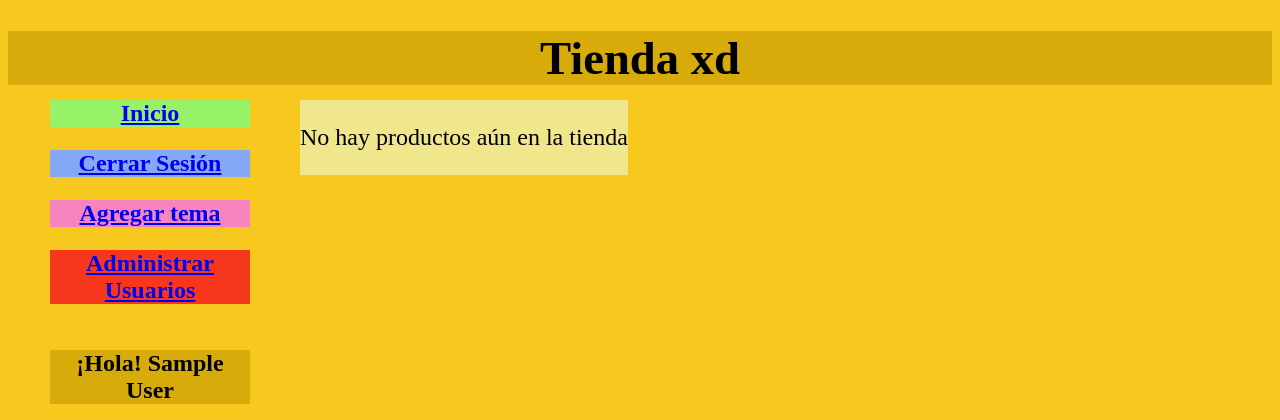
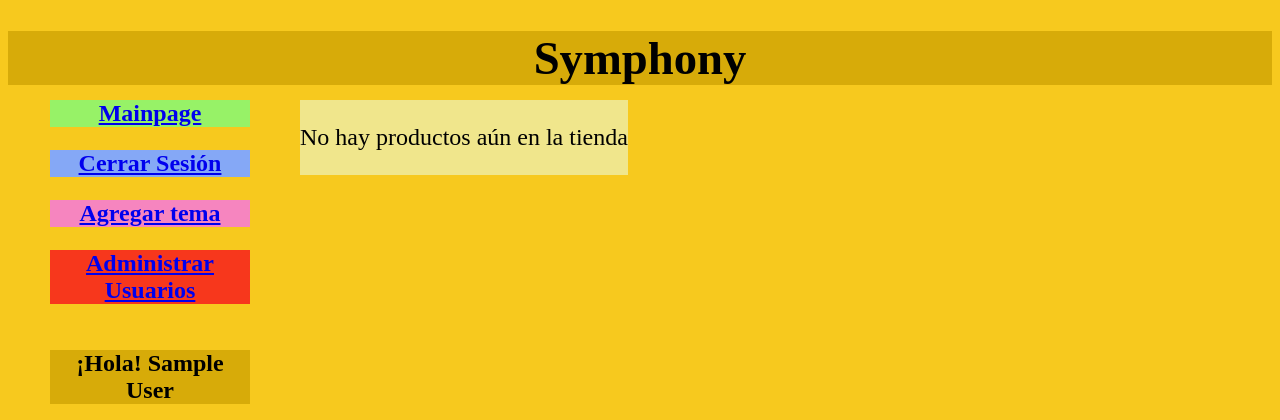
Before and after one commit to GilbertoOne/Proyecto-Web, a PHP site: page /index.php in a window 1280 px wide. Shown: the top 420 px of the page. Run offline with PHP 8.4, Linux system fonts and the light colour scheme; the visitor is signed in with stand-in values (Sample User, id 1); data that the repository does not hold is empty.

Commit message:
Branch3s

```diff
--- a/index.php
+++ b/index.php
@@ -10,22 +10,22 @@ and open the template in the editor.
 <html>
     <head>
         <meta charset="UTF-8">
-        <title>Tienda xd</title>
-        <Link rel="stylesheet" href="Estilo.css">
+        <title>Symphony</title>
+        <link rel="stylesheet" type="text/css" href="Estilo.css">
     </head>
     <body>
         <!--//Autentificación-->
         <?php
             if(@$_SESSION['autentificado']==TRUE){
         ?>
-        <h1 style="font-size: 35pt">Tienda xd</h1>
+        <h1 style="font-size: 35pt">Symphony</h1>
 
         <!--//Botón de inicio-->
         <div style="position: absolute;background-color: #97F267;
              width: 200px; left: 50px; top: 100px; font-size: 18pt;
              text-align: center;">
 
-            <a href="index.php"><B>Inicio</B></a>
+            <a href="index.php"><B>Mainpage</B></a>
 
         </div>
         <!--//Botón de cerrar sesión-->
```
